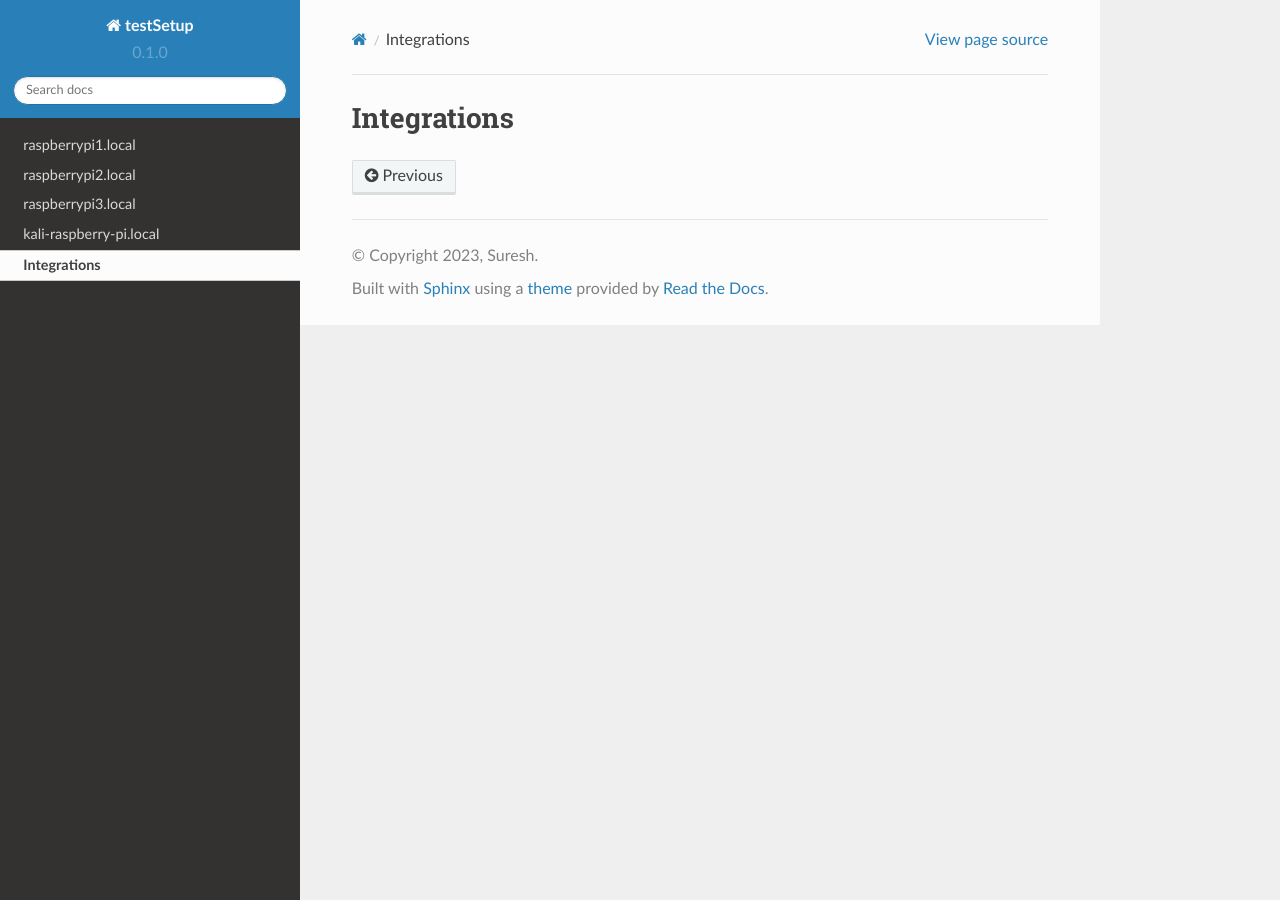
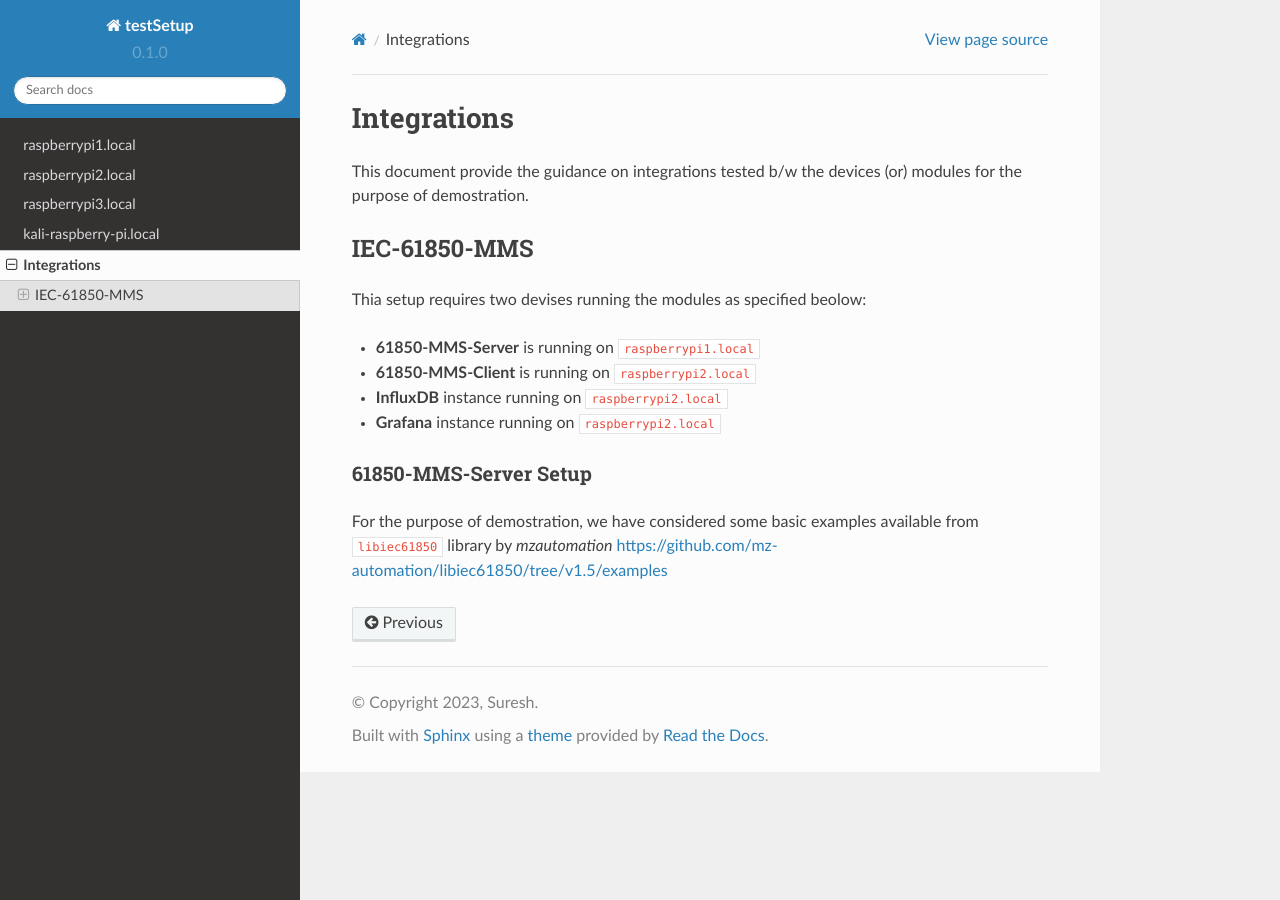
Before and after one commit to suresh-iitr/setup, a Sphinx documentation site: the page built from docs/source/integrations.rst, in a window 1280 px wide. Built offline with Sphinx 7.4.7 and the Read the Docs theme 2.0.0, drawn with Linux system fonts in a browser that asks for light colours.

Commit message:
Update integrations.rst

```diff
--- a/docs/source/integrations.rst
+++ b/docs/source/integrations.rst
@@ -1,3 +1,25 @@
 ********
 Integrations
 ********
+
+This document provide the guidance on integrations tested b/w the devices (or) modules for the purpose of demostration.
+
+======
+IEC-61850-MMS
+======
+
+Thia setup requires two devises running the modules as specified beolow:
+
+- **61850-MMS-Server** is running on ``raspberrypi1.local``
+
+- **61850-MMS-Client** is running on ``raspberrypi2.local``
+
+- **InfluxDB** instance running on ``raspberrypi2.local``
+
+- **Grafana** instance running on ``raspberrypi2.local``
+
+-------
+61850-MMS-Server Setup
+-------
+
+For the purpose of demostration, we have considered some basic examples available from ``libiec61850`` library by *mzautomation* https://github.com/mz-automation/libiec61850/tree/v1.5/examples
```
